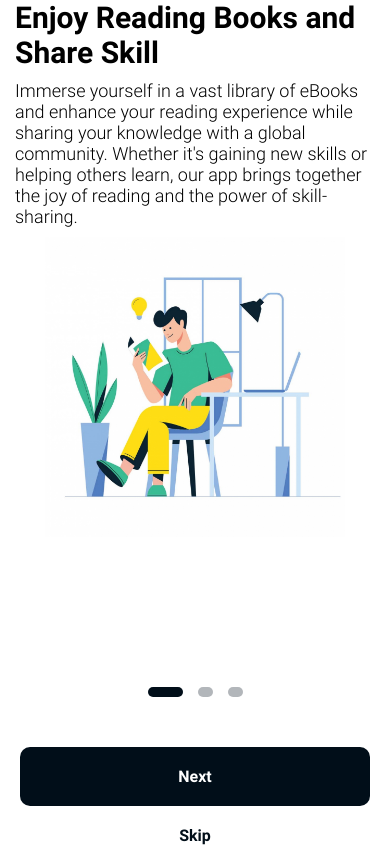
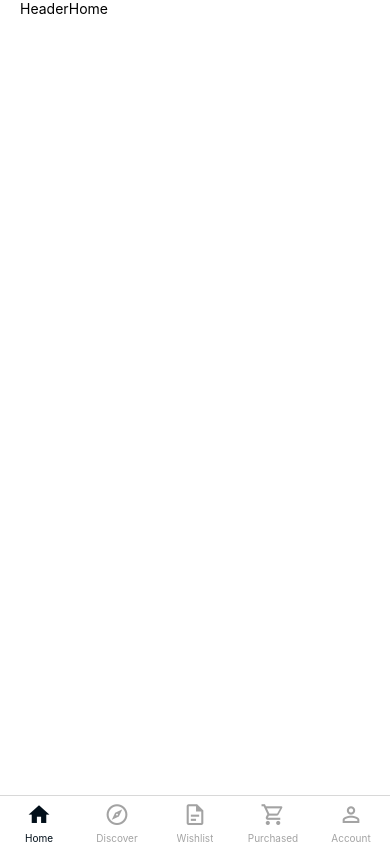
Before and after one commit to Elie-MK/zetheq, a React Native app: screen /MainHome in a window 390 px wide. After the commit the page ends 844 px from the top, so only its background shows below. Built offline with nearby package versions, Linux system fonts and the light colour scheme.

Commit message:
add tabBar navigations

```diff
--- a/App.tsx
+++ b/App.tsx
@@ -6,6 +6,7 @@ import { createStackNavigator } from "@react-navigation/stack";
 import Onboarding from "./screens/onboarding/OnboardingView/Onboarding";
 import AuthNavigation from "./navigations/AuthNavigation";
 import { StatusBar } from "react-native";
+import MainHomeNavigation from "./navigations/MainHomeNavigation";
 
 export default function App() {
   const [fontsLoaded, setFontsLoaded] = useState<boolean>(false);
@@ -32,10 +33,11 @@ export default function App() {
         screenOptions={{
           headerShown: false,
         }}
-        initialRouteName="Onboarding"
+        initialRouteName="MainHome"
       >
         <Stack.Screen name="Onboarding" component={Onboarding} />
         <Stack.Screen name="AuthNavigation" component={AuthNavigation} />
+        <Stack.Screen name="MainHome" component={MainHomeNavigation} />
       </Stack.Navigator>
     </NavigationContainer>
   );
--- /dev/null
+++ b/navigations/MainHomeNavigation.tsx
@@ -0,0 +1,51 @@
+import React from "react";
+import { createBottomTabNavigator } from "@react-navigation/bottom-tabs";
+
+import Home from "../screens/MainHome/Home/Home";
+import { MaterialCommunityIcons } from "@expo/vector-icons";
+import { colorsGlobal } from "../utilities/colorsGlobal";
+import Discover from "../screens/MainHome/Discover/Discover";
+import { IconName } from "./types/navigation-icons.type";
+import Wishlist from "../screens/MainHome/Wishlist/Wishlist";
+import Purchased from "../screens/MainHome/Purchased/Purchased";
+import Account from "../screens/MainHome/Account/Account";
+
+const MainHomeNavigation = () => {
+  const Tab = createBottomTabNavigator();
+  return (
+    <Tab.Navigator
+      screenOptions={({ route }) => ({
+        tabBarIcon: ({ focused, color, size }) => {
+          let iconName: IconName;
+
+          if (route.name === "Home") {
+            iconName = focused ? "home" : "home-outline";
+          } else if (route.name === "Discover") {
+            iconName = focused ? "compass" : "compass-outline";
+          } else if (route.name === "Wishlist") {
+            iconName = focused ? "file-document" : "file-document-outline";
+          } else if (route.name === "Purchased") {
+            iconName = focused ? "cart" : "cart-outline";
+          } else {
+            iconName = focused ? "account" : "account-outline";
+          }
+
+          return (
+            <MaterialCommunityIcons name={iconName} size={size} color={color} />
+          );
+        },
+        tabBarActiveTintColor: colorsGlobal.main,
+        tabBarInactiveTintColor: colorsGlobal.secondGray,
+        headerShown: false,
+      })}
+    >
+      <Tab.Screen name="Home" component={Home} />
+      <Tab.Screen name="Discover" component={Discover} />
+      <Tab.Screen name="Wishlist" component={Wishlist} />
+      <Tab.Screen name="Purchased" component={Purchased} />
+      <Tab.Screen name="Account" component={Account} />
+    </Tab.Navigator>
+  );
+};
+
+export default MainHomeNavigation;
--- /dev/null
+++ b/screens/MainHome/Account/Account.tsx
@@ -0,0 +1,16 @@
+import { StyleSheet, Text, View } from "react-native";
+import React from "react";
+
+type Props = {};
+
+const Account = (props: Props) => {
+  return (
+    <View>
+      <Text>Account</Text>
+    </View>
+  );
+};
+
+export default Account;
+
+const styles = StyleSheet.create({});
--- /dev/null
+++ b/screens/MainHome/Discover/Discover.tsx
@@ -0,0 +1,16 @@
+import { StyleSheet, Text, View } from "react-native";
+import React from "react";
+
+type Props = {};
+
+const Discover = (props: Props) => {
+  return (
+    <View>
+      <Text>Discover</Text>
+    </View>
+  );
+};
+
+export default Discover;
+
+const styles = StyleSheet.create({});
--- /dev/null
+++ b/screens/MainHome/Home/HeaderHome.tsx
@@ -0,0 +1,16 @@
+import { StyleSheet, Text, View } from "react-native";
+import React from "react";
+
+type Props = {};
+
+const HeaderHome = (props: Props) => {
+  return (
+    <View>
+      <Text>HeaderHome</Text>
+    </View>
+  );
+};
+
+export default HeaderHome;
+
+const styles = StyleSheet.create({});
--- /dev/null
+++ b/screens/MainHome/Home/Home.tsx
@@ -0,0 +1,28 @@
+import { SafeAreaView, StyleSheet, Text, View } from "react-native";
+import React from "react";
+import HeaderHome from "./HeaderHome";
+import { colorsGlobal } from "../../../utilities/colorsGlobal";
+
+type Props = {};
+
+const Home = (props: Props) => {
+  return (
+    <SafeAreaView style={styles.container}>
+      <View style={styles.secondContainer}>
+        <HeaderHome />
+      </View>
+    </SafeAreaView>
+  );
+};
+
+export default Home;
+
+const styles = StyleSheet.create({
+  container: {
+    flex: 1,
+    backgroundColor: colorsGlobal.white,
+  },
+  secondContainer: {
+    marginHorizontal: 20,
+  },
+});
--- /dev/null
+++ b/screens/MainHome/Purchased/Purchased.tsx
@@ -0,0 +1,16 @@
+import { StyleSheet, Text, View } from "react-native";
+import React from "react";
+
+type Props = {};
+
+const Purchased = (props: Props) => {
+  return (
+    <View>
+      <Text>Purchased</Text>
+    </View>
+  );
+};
+
+export default Purchased;
+
+const styles = StyleSheet.create({});
--- /dev/null
+++ b/screens/MainHome/Wishlist/Wishlist.tsx
@@ -0,0 +1,16 @@
+import { StyleSheet, Text, View } from "react-native";
+import React from "react";
+
+type Props = {};
+
+const Wishlist = (props: Props) => {
+  return (
+    <View>
+      <Text>Wishlist</Text>
+    </View>
+  );
+};
+
+export default Wishlist;
+
+const styles = StyleSheet.create({});
```
Also changed, not shown: navigations/types/navigation-icons.type.ts (added, +11 -0 lines).
